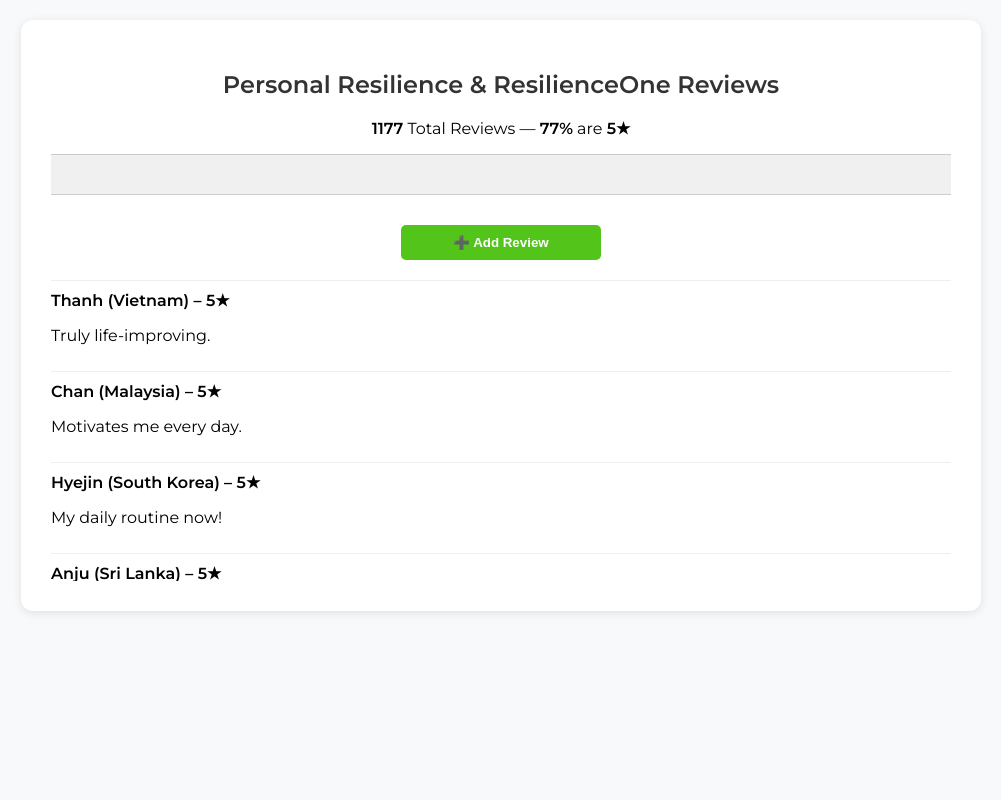
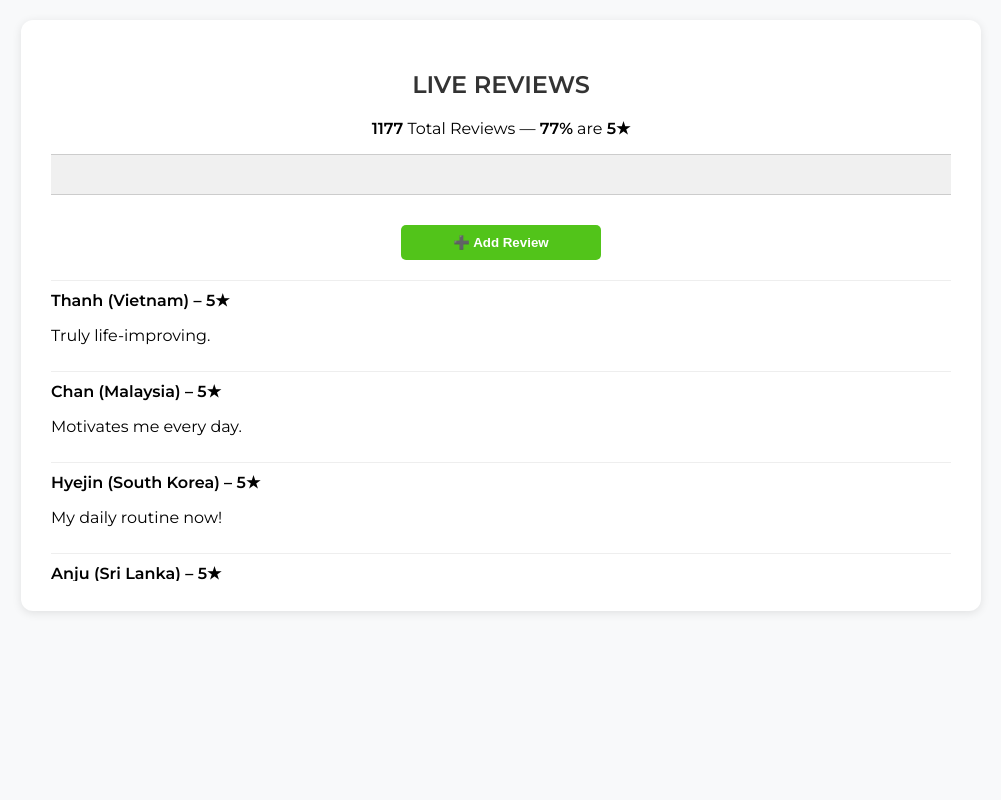
Before and after one commit to asilva777/resilienceone-reviews, a website: page index.html in a window 1280 px wide. Shown: the whole page, without its empty margins (139-1140 px from the left). Drawn offline with Linux system fonts and the light colour scheme.

Commit message:
index.html
Signed-off-by: ASilva Innovations <106929764+asilva777@users.noreply.github.com>

```diff
--- a/index.html
+++ b/index.html
@@ -110,7 +110,7 @@
 <body>
 
 <div class="container">
-  <h2>Personal Resilience & ResilienceOne Reviews</h2>
+  <h2>LIVE REVIEWS</h2>
 
   <div class="review-stats">
     <p><strong>1177</strong> Total Reviews — <strong>77%</strong> are <strong>5★</strong></p>
```
